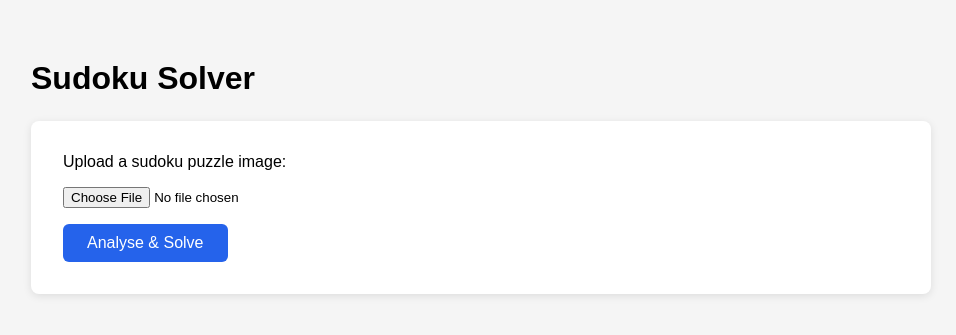
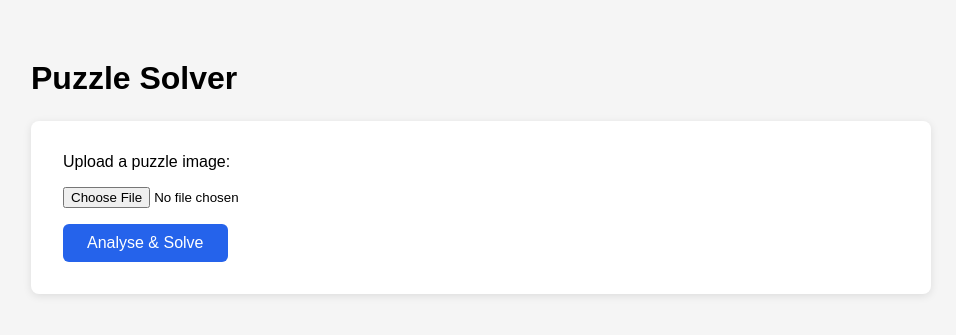
Before and after one commit to ChrisUnsworth/imagesolver, a Flask app: page / in a window 1280 px wide. Shown: the top 335 px of the page, without its empty margins (159-1115 px from the left). Run offline with Flask 3, Linux system fonts and the light colour scheme.

Commit message:
Add puzzle detector and multi-type UI
Introduce puzzle type detection and update the app to handle multiple puzzle kinds. Adds detector.py (Anthropic/Claude-based image classifier) and copies it into the Docker image; app.py now calls detect_puzzle_type, exposes /uploads/<filename> to serve uploaded images, and routes sudoku images to the existing analyzer and MIP solver while showing previews for queens/unknown types. templates/index.html updated to a generic "Puzzle Solver" UI with a detection badge, conditional rendering for sudoku grids vs image preview, and improved JSON output. Also adds a sample uploads/Queens_001.png.

````diff
--- a/app.py
+++ b/app.py
@@ -1,6 +1,7 @@
 import os
-from flask import Flask, request, render_template, redirect, url_for, flash
+from flask import Flask, request, render_template, redirect, url_for, flash, send_from_directory
 from werkzeug.utils import secure_filename
+from detector import detect_puzzle_type
 from solver import analyze_sudoku
 from mip_solver import solve_sudoku_mip
 
@@ -17,6 +18,11 @@ os.makedirs(UPLOAD_FOLDER, exist_ok=True)
 
 def allowed_file(filename):
     return "." in filename and filename.rsplit(".", 1)[1].lower() in ALLOWED_EXTENSIONS
+
+
+@app.route("/uploads/<filename>")
+def uploaded_file(filename):
+    return send_from_directory(app.config["UPLOAD_FOLDER"], filename)
 
 
 @app.route("/", methods=["GET", "POST"])
@@ -40,26 +46,47 @@ def index():
         save_path = os.path.join(app.config["UPLOAD_FOLDER"], filename)
         file.save(save_path)
 
+        # Step 1: detect puzzle type
         try:
-            detected = analyze_sudoku(save_path)
+            puzzle_info = detect_puzzle_type(save_path)
         except Exception as e:
-            flash(f"Image analysis failed: {e}", "error")
+            flash(f"Puzzle detection failed: {e}", "error")
             return redirect(url_for("index"))
 
-        try:
-            solution = solve_sudoku_mip(detected["grid"])
-        except Exception as e:
-            flash(f"MIP solver error: {e}", "error")
-            solution = None
+        puzzle_type = puzzle_info["type"]
 
+        # Step 2: route to the appropriate handler
+        if puzzle_type == "sudoku":
+            try:
+                detected = analyze_sudoku(save_path)
+            except Exception as e:
+                flash(f"Sudoku analysis failed: {e}", "error")
+                return redirect(url_for("index"))
+
+            try:
+                solution = solve_sudoku_mip(detected["grid"])
+            except Exception as e:
+                flash(f"MIP solver error: {e}", "error")
+                solution = None
+
+            return render_template(
+                "index.html",
+                puzzle_info=puzzle_info,
+                filename=filename,
+                detected=detected,
+                solution=solution,
+            )
+
+        # Queens and any future unknown types — show image + detection result only
         return render_template(
             "index.html",
-            detected=detected,
-            solution=solution,
+            puzzle_info=puzzle_info,
             filename=filename,
+            detected=None,
+            solution=None,
         )
 
-    return render_template("index.html", detected=None, solution=None)
+    return render_template("index.html", puzzle_info=None, filename=None, detected=None, solution=None)
 
 
 if __name__ == "__main__":
--- /dev/null
+++ b/detector.py
@@ -0,0 +1,89 @@
+"""
+Puzzle type detector using Claude vision.
+
+Identifies what kind of puzzle is in an uploaded image so the app can
+route it to the correct handler. New puzzle types should be added to
+KNOWN_TYPES and described in the prompt below.
+"""
+
+import base64
+import json
+import mimetypes
+
+import anthropic
+
+SUPPORTED_MEDIA_TYPES = {"image/jpeg", "image/png", "image/gif", "image/webp"}
+
+# Registry of known puzzle types. Add new entries here as support expands.
+KNOWN_TYPES = {
+    "sudoku": "Traditional 9x9 sudoku grid",
+    "queens": "LinkedIn Queens puzzle — an N-queens variant played on a coloured grid",
+    "unknown": "Puzzle type not recognised",
+}
+
+PROMPT = f"""You are a puzzle classifier. Examine the image and identify which type of puzzle it contains.
+
+Known puzzle types:
+- "sudoku": A traditional 9x9 grid puzzle where each row, column, and 3x3 box must contain the digits 1-9.
+- "queens": The LinkedIn Queens game — an N×N grid divided into coloured regions where exactly one queen must be placed per row, column, and region.
+
+Return ONLY a JSON object — no explanation, no markdown fences:
+
+{{
+  "type": "<sudoku|queens|unknown>",
+  "description": "<one sentence describing what you see>"
+}}
+
+If the image does not match any known type, use "unknown".
+"""
+
+
+def detect_puzzle_type(image_path: str) -> dict:
+    """
+    Returns a dict with keys:
+        type        : str  — one of "sudoku", "queens", "unknown"
+        description : str  — brief description of what Claude observed
+    """
+    client = anthropic.Anthropic()
+
+    with open(image_path, "rb") as f:
+        image_data = base64.standard_b64encode(f.read()).decode("utf-8")
+
+    media_type, _ = mimetypes.guess_type(image_path)
+    if media_type not in SUPPORTED_MEDIA_TYPES:
+        media_type = "image/jpeg"
+
+    message = client.messages.create(
+        model="claude-sonnet-4-6",
+        max_tokens=256,
+        messages=[
+            {
+                "role": "user",
+                "content": [
+                    {
+                        "type": "image",
+                        "source": {
+                            "type": "base64",
+                            "media_type": media_type,
+                            "data": image_data,
+                        },
+                    },
+                    {"type": "text", "text": PROMPT},
+                ],
+            }
+        ],
+    )
+
+    response_text = message.content[0].text.strip()
+
+    if response_text.startswith("```"):
+        lines = response_text.splitlines()
+        response_text = "\n".join(lines[1:-1]).strip()
+
+    result = json.loads(response_text)
+
+    # Normalise type to a known value
+    if result.get("type") not in KNOWN_TYPES:
+        result["type"] = "unknown"
+
+    return result
--- a/templates/index.html
+++ b/templates/index.html
@@ -3,7 +3,7 @@
 <head>
   <meta charset="UTF-8">
   <meta name="viewport" content="width=device-width, initial-scale=1.0">
-  <title>Sudoku Solver</title>
+  <title>Puzzle Solver</title>
   <style>
     body {
       font-family: sans-serif;
@@ -127,7 +155,7 @@
   </style>
 </head>
 <body>
-  <h1>Sudoku Solver</h1>
+  <h1>Puzzle Solver</h1>
 
   <div class="card">
     {% with messages = get_flashed_messages(with_categories=true) %}
@@ -141,19 +169,32 @@
     {% endwith %}
 
     <form method="POST" enctype="multipart/form-data">
-      <label for="file">Upload a sudoku puzzle image:</label>
+      <label for="file">Upload a puzzle image:</label>
       <input type="file" id="file" name="file" accept="image/*">
       <button type="submit">Analyse &amp; Solve</button>
     </form>
   </div>
 
-  {% if detected %}
+  {% if puzzle_info %}
+
+  {# ── Detection result ──────────────────────────────────────────────────── #}
   <div class="card">
-    <h2>Results — {{ filename }}</h2>
+    <h2>Detection — {{ filename }}</h2>
+    <div class="detection-badge badge-{{ puzzle_info.type }}">
+      {% if puzzle_info.type == "sudoku" %}Sudoku
+      {% elif puzzle_info.type == "queens" %}LinkedIn Queens
+      {% else %}Unknown puzzle
+      {% endif %}
+    </div>
+    <p class="detection-description">{{ puzzle_info.description }}</p>
+  </div>
 
+  {# ── Sudoku: grids + solver ────────────────────────────────────────────── #}
+  {% if puzzle_info.type == "sudoku" and detected %}
+  <div class="card">
+    <h2>Sudoku Results</h2>
     <div class="grids">
 
-      <!-- Detected grid -->
       <div class="grid-section">
         <h3>Detected by Claude</h3>
         <table class="sudoku-grid">
@@ -204,6 +244,17 @@
     <h2>JSON Output</h2>
     <div class="json-block">{{ {"detected": detected, "solution": solution} | tojson(indent=2) }}</div>
   </div>
+
+  {# ── Queens / unknown: show the uploaded image ─────────────────────────── #}
+  {% else %}
+  <div class="card">
+    <h2>Uploaded Image</h2>
+    <div class="image-preview">
+      <img src="{{ url_for('uploaded_file', filename=filename) }}" alt="{{ filename }}">
+    </div>
+  </div>
+  {% endif %}
+
   {% endif %}
 </body>
 </html>
````
Also changed, not shown: other parts of templates/index.html (+36 -9 lines), uploads/Queens_001.png (added), 1 other file.
